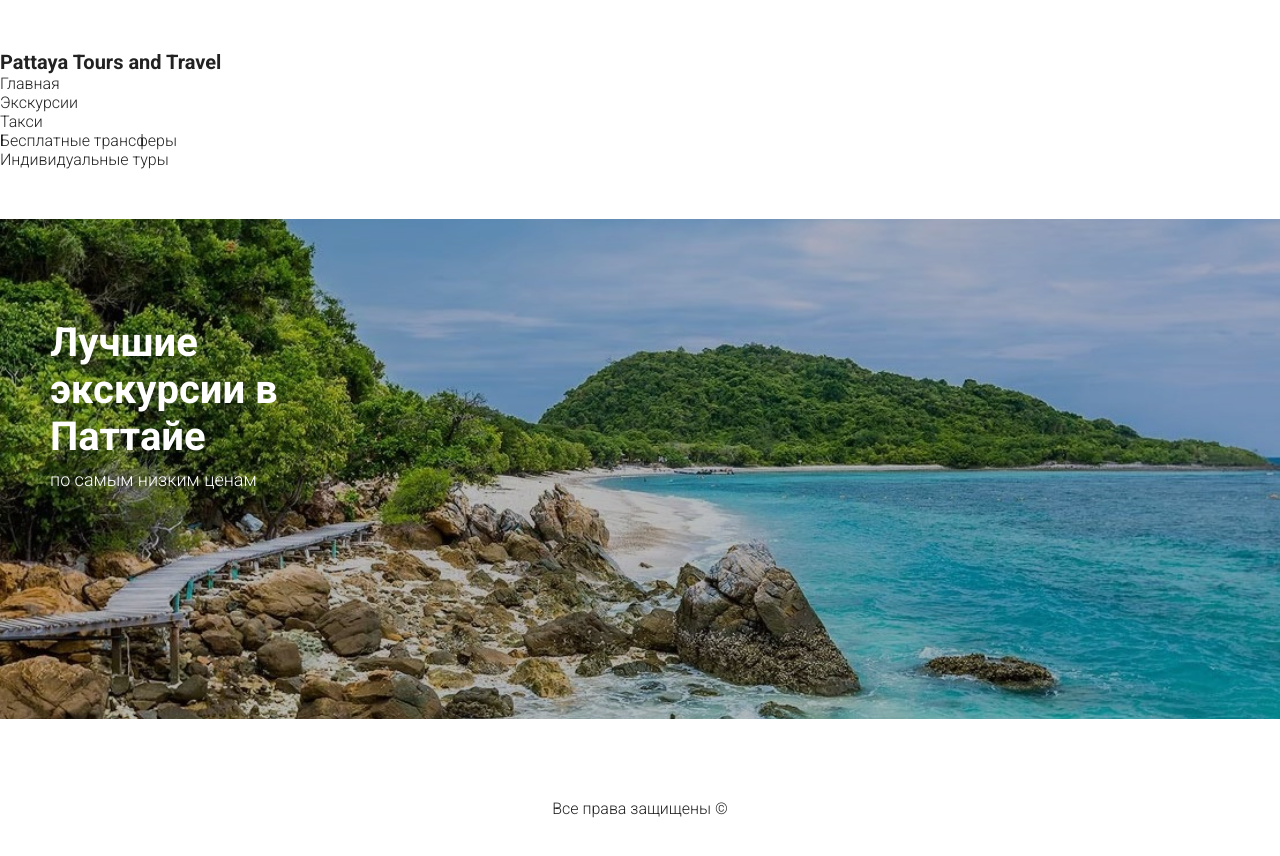
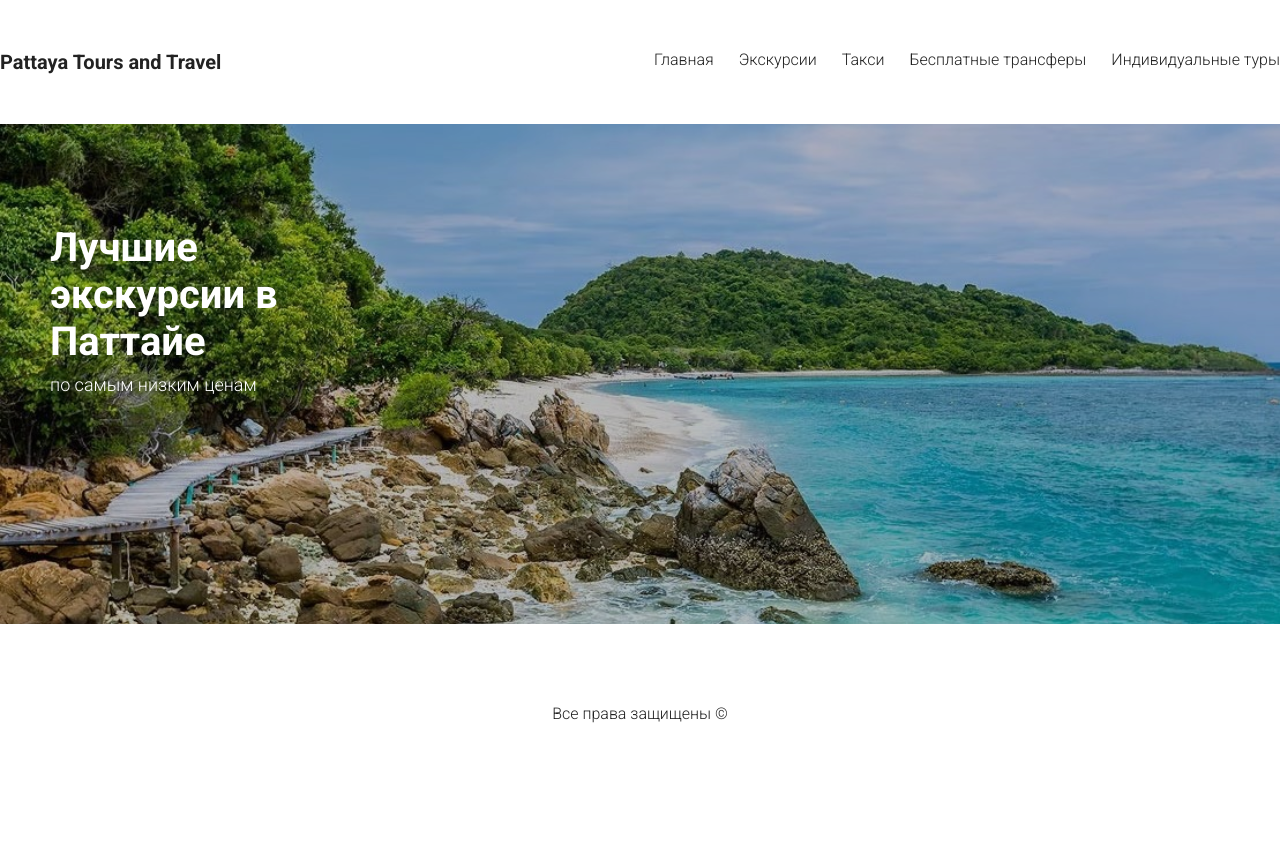
Before and after one commit to E-Mikha/pattaya-tour-and-travel, a React (Vite) app: page / in a window 1280 px wide. Shown: the top 856 px of the page. After the commit the page ends 800 px from the top, so only its background shows below. Built offline with nearby package versions, Linux system fonts and the light colour scheme.

Commit message:
add styles for nav

```diff
--- a/src/index.css
+++ b/src/index.css
@@ -21,6 +21,17 @@ body {
 header .logo {
   font-weight: 700;
   font-size: 20px;
+}
+
+header ul.nav {
+  float: right;
+  list-style: none;
+}
+
+header ul.nav li {
+  display: inline;
+  margin-left: 25px;
+  cursor: pointer;
 }
 
 header .presentation {
```
